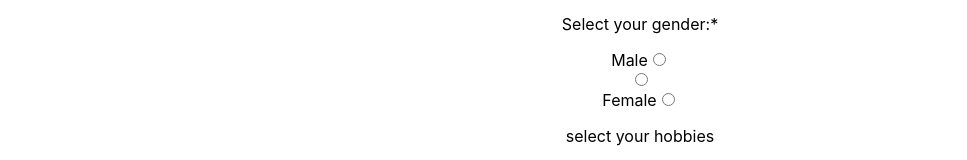
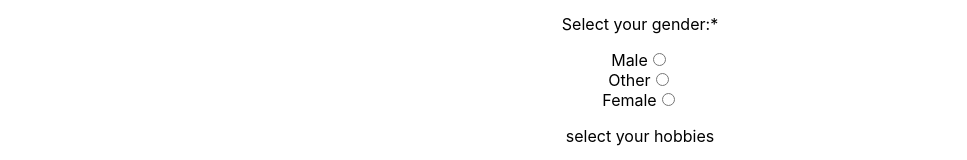
Before and after one commit to dhokale/react-aplication-, a React (Create React App) app: page / in a window 1280 px wide. Shown: the part 172-332 px from the top of the page, without its empty margins (0-967 px from the left). Built offline with nearby package versions, Linux system fonts and the light colour scheme.

Commit message:
Update form.jsx

```diff
--- a/src/form.jsx
+++ b/src/form.jsx
@@ -35,7 +35,7 @@ var select=[];
 for(var i=0;i<inputs.length;i++){
 
     if(inputs[i].checked==true){
-        select.push(inputs[i].value);
+        select.push(inputs[i].value,);
         }
 
 }
@@ -149,12 +149,13 @@ render(){
                     <p>Select your gender:*</p>
                  <label htmlFor="male">Male</label>
 <input type="radio" id="male" name="gender" aria-required="true" value="male" ref={this.male} onChange={this.radio} /><br/>
-<input type="radio" id="male" name="gender" aria-required="true" value="other"onChange={this.radio}/><br/>
+<label htmlFor="other">Other</label>
+<input type="radio" id="other" name="gender" aria-required="true" value="other"onChange={this.radio}/><br/>
 <label htmlFor="female">Female</label>
 <input type="radio" id="female" name="gender" aria-required="true" value="female"onChange={this.radio}/>
 <p id="focuss"> select your hobbies </p>
 <label htmlFor="playingcricket">playing  cricket </label>
-<input type="checkbox"className="pl" id="playingcricket" name="hobi"value="playing  cricket"onChange={this.checkbox}/><br/><br/>
+<input type="checkbox"className="pl" id="playingcricket" name="hobi"value="playing cricket,"onChange={this.checkbox}/><br/><br/>
 <label htmlFor="singing">Singing</label>
 <input type="checkbox"className="pl" id="singing" name="hobi" value="Singing" onChange={this.checkbox}/><br/><br/>
 <label htmlFor="dob">date of berth </label>
```
